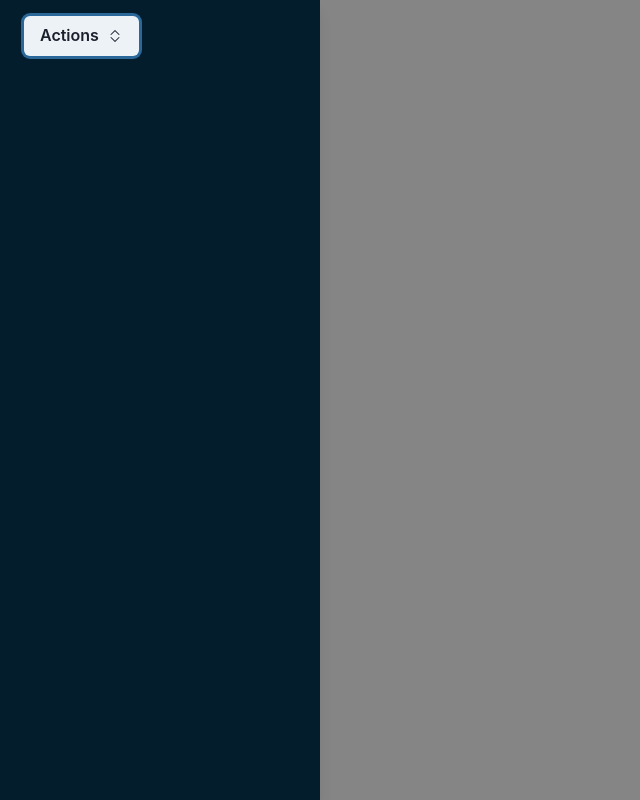
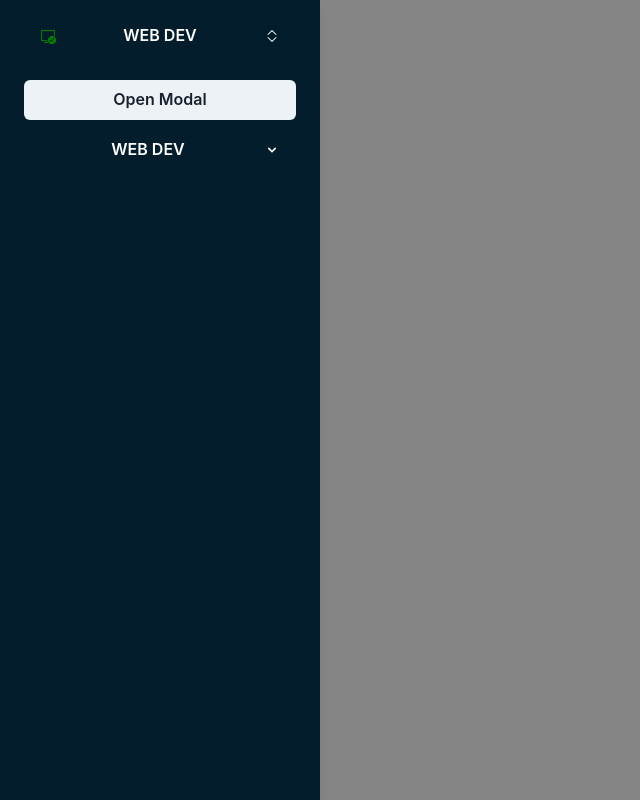
Before and after one commit to KaviiSuri/DyNote-Frontend, a React (Create React App) app in the folder client/: page /workspace in a window 1280 px wide. Both pictures are taken after a click on the button 28 px from the left and 20 px from the top of the page. Shown: the whole page, without its empty margins (0-640 px from the left). Built offline with nearby package versions, Linux system fonts and the light colour scheme; a web font is replaced by a local one.

Commit message:
dontKnow

```diff
--- /dev/null
+++ b/client/src/components/AddWorkBook/AddWorkBook.jsx
@@ -0,0 +1,28 @@
+import { Button, Modal, ModalBody, ModalCloseButton, ModalContent, ModalFooter, ModalHeader, ModalOverlay, useDisclosure } from '@chakra-ui/react';
+import React from 'react'
+const AddWorkBook = () => {
+    const { isOpen, onOpen, onClose } = useDisclosure()
+    return ( <>
+    <Button onClick={onOpen}>Open Modal</Button>
+
+<Modal isOpen={isOpen} onClose={onClose}>
+  <ModalOverlay />
+  <ModalContent>
+    <ModalHeader>Modal Title</ModalHeader>
+    <ModalCloseButton />
+    <ModalBody>
+     ABC
+    </ModalBody>
+
+    <ModalFooter>
+      <Button colorScheme="blue" mr={3} onClick={onClose}>
+        Close
+      </Button>
+      <Button variant="ghost">Secondary Action</Button>
+    </ModalFooter>
+  </ModalContent>
+</Modal>
+    </> );
+}
+
+export default AddWorkBook;
--- a/client/src/components/SideBar/SideBar.jsx
+++ b/client/src/components/SideBar/SideBar.jsx
@@ -5,20 +5,23 @@ import {
     DrawerHeader,
     DrawerOverlay,
     DrawerContent,
-    DrawerCloseButton,
     useDisclosure,
     Button,
-    Tooltip,
     MenuButton,
     MenuList,
     MenuItem,
     Menu,
+    Stack,
   } from "@chakra-ui/react";
   import {RiMenu2Line} from 'react-icons/ri';
   import {BsChevronExpand} from 'react-icons/bs';
+  import {HiChevronDown} from 'react-icons/hi';
+  import {VscVmActive} from 'react-icons/vsc';
+
 
   import "./SideBar.css"
 import React from 'react'
+import AddWorkBook from "../AddWorkBook/AddWorkBook";
 const SideBar = () => {
     const { isOpen, onOpen, onClose } = useDisclosure()
     return ( <>
@@ -37,24 +40,77 @@ const SideBar = () => {
         <Drawer placement="left" onClose={onClose} isOpen={isOpen}>
           <DrawerOverlay>
             <DrawerContent>
-              <DrawerHeader bg="brand.dark">
-              <Tooltip label="WorkSpaces" fontSize="md">
+              <DrawerHeader display="flex"
+              alignItems="center"
+              justifyContent="center"
+              bg="brand.dark">
+
               <Menu>
-                  <MenuButton as={Button} rightIcon={<BsChevronExpand />}>
-                    Actions
+                  <MenuButton as={Button}
+                  _hover={{ bg: "transparent" }}
+                  width="100%"
+                  _active={{
+                    bg: "transparent",
+                    transform: "scale(0.98)",
+                    borderColor: "#bec3c9",
+                  }}
+                  _focus={{
+                    boxShadow:
+                      "0 0 0px 0px rgba(88, 144, 255, 0), 0 1px 1px rgba(0, 0, 0, 0)",
+                  }}
+                  borderRadius="0px"
+                  bg="brand.dark"
+                  color="white"
+                  leftIcon={<VscVmActive color="green"/>}
+                  rightIcon={<BsChevronExpand />}>
+                    WEB DEV
                   </MenuButton>
-                  <MenuList>
-                    <MenuItem>Download</MenuItem>
-                    <MenuItem>Create a Copy</MenuItem>
-                    <MenuItem>Mark as Draft</MenuItem>
-                    <MenuItem>Delete</MenuItem>
-                    <MenuItem>Attend a Workshop</MenuItem>
+                  <MenuList bg="brand.light" borderRadius="none"
+
+                  ml="3">
+                    <MenuItem >Machine Learning</MenuItem>
+                    <MenuItem>Competitive Programing</MenuItem>
+
                   </MenuList>
                 </Menu>
-              </Tooltip>
+
               </DrawerHeader>
               <DrawerBody bg="brand.dark">
 
+
+
+              <Stack spacing="10px">
+                <AddWorkBook/>
+              <Menu>
+                  <MenuButton as={Button}
+                  _hover={{ bg: "transparent" }}
+                  width="100%"
+                  _active={{
+                    bg: "transparent",
+                    transform: "scale(0.98)",
+                    borderColor: "#bec3c9",
+                  }}
+                  _focus={{
+                    boxShadow:
+                      "0 0 0px 0px rgba(88, 144, 255, 0), 0 1px 1px rgba(0, 0, 0, 0)",
+                  }}
+                  borderRadius="0px"
+                  bg="brand.dark"
+                  color="white"
+
+                  rightIcon={<HiChevronDown />}>
+                    WEB DEV
+                  </MenuButton>
+                  <MenuList bg="brand.light" borderRadius="none"
+
+                  ml="3">
+                    <MenuItem >Machine Learning</MenuItem>
+                    <MenuItem>Competitive Programing</MenuItem>
+
+                  </MenuList>
+                </Menu>
+
+              </Stack>
               </DrawerBody>
             </DrawerContent>
           </DrawerOverlay>
```
